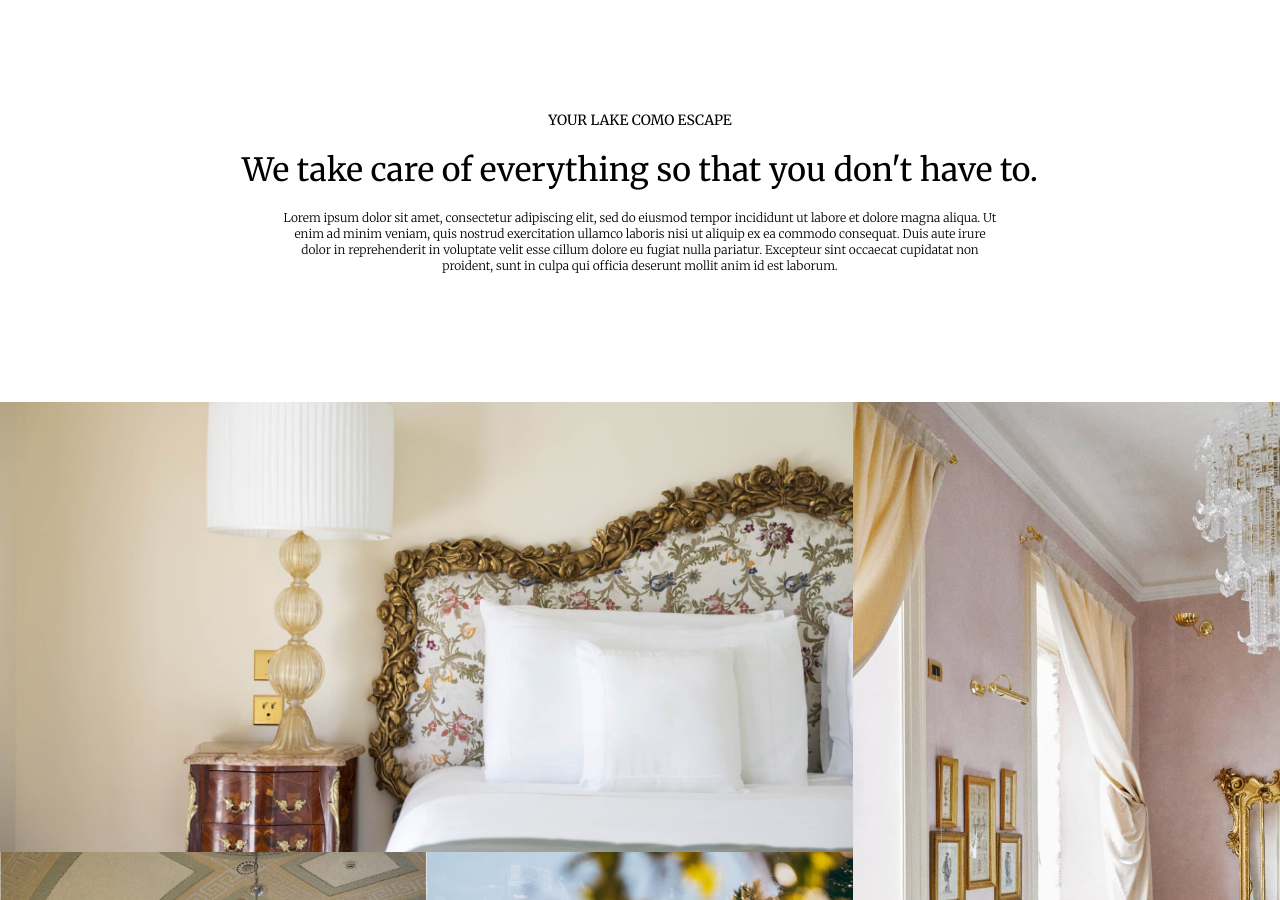
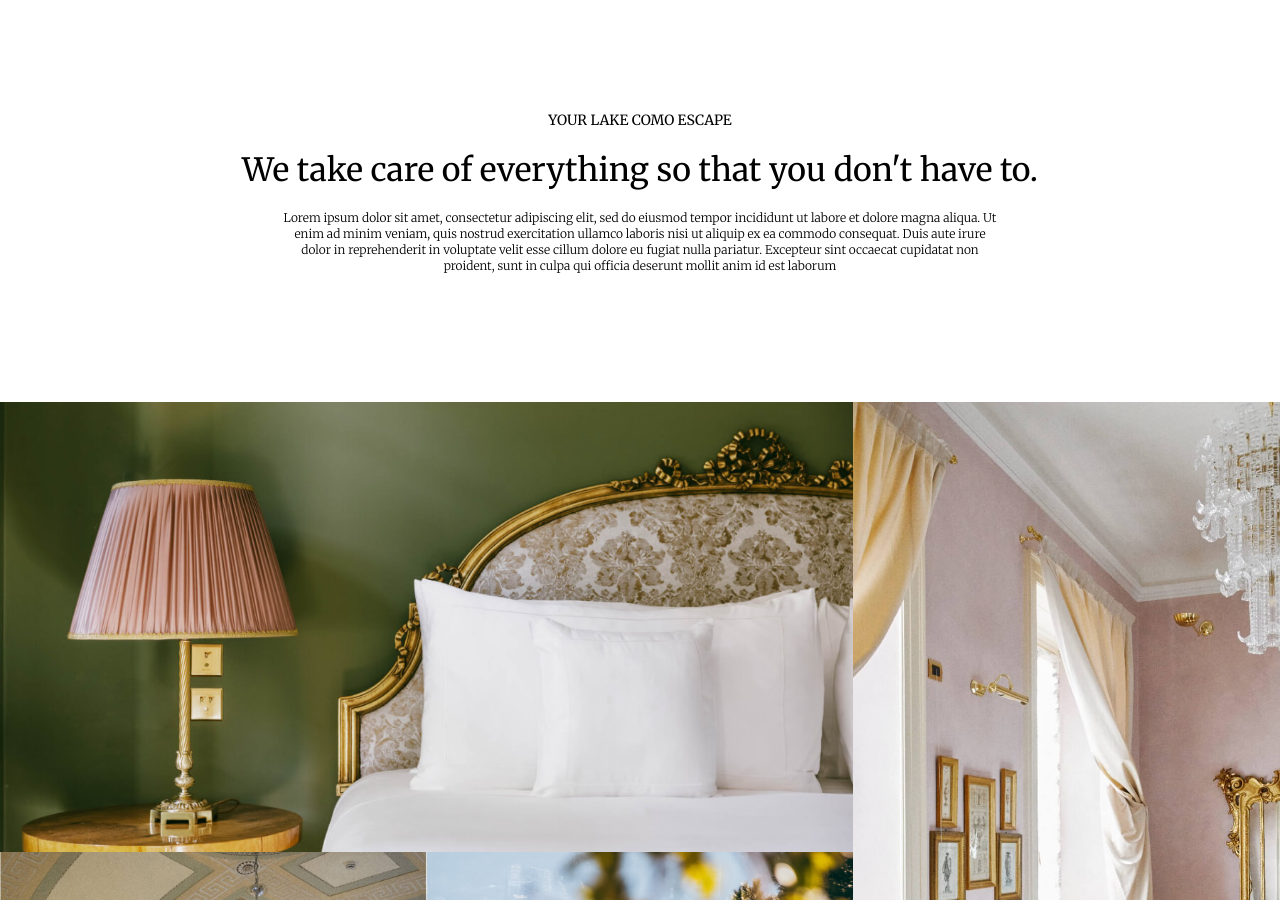
Before and after one commit to jessicavitorelo/boutique-hotel-project, a Jekyll site: the page built from index.html, in a window 1280 px wide and 900 px high, scrolled down 2231 px. Built offline with Jekyll 4.4.1, drawn with Linux system fonts in a browser that asks for light colours; part of the change alters nothing that is shown; some of the changed text lies outside the part shown.

```diff
--- a/assets/css/style.css
+++ b/assets/css/style.css
@@ -502,6 +502,9 @@ p {
 .h-full {
   height: 100%;
 }
+.min-h-\[50vh\] {
+  min-height: 50vh;
+}
 .min-h-\[65vh\] {
   min-height: 65vh;
 }
@@ -510,12 +513,6 @@ p {
 }
 .min-h-full {
   min-height: 100%;
-}
-.min-h-screen {
-  min-height: 100vh;
-}
-.min-h-\[50vh\] {
-  min-height: 50vh;
 }
 .w-full {
   width: 100%;
--- a/index.html
+++ b/index.html
@@ -23,14 +23,13 @@ blocks:
   - id: text-banner
     heading: Your Lake Como escape
     subheading: We take care of everything so that you don't have to.
-    paragraph: Lorem ipsum dolor sit amet, consectetur adipiscing elit, sed do eiusmod tempor incididunt ut labore et dolore magna aliqua. Ut enim ad minim veniam, quis nostrud exercitation ullamco laboris nisi ut aliquip ex ea commodo consequat. Duis aute irure dolor in reprehenderit in voluptate velit esse cillum dolore eu fugiat nulla pariatur. Excepteur sint occaecat cupidatat non proident, sunt in culpa qui officia deserunt mollit anim id est laborum.
-
+    paragraph: Lorem ipsum dolor sit amet, consectetur adipiscing elit, sed do eiusmod tempor incididunt ut labore et dolore magna aliqua. Ut enim ad minim veniam, quis nostrud exercitation ullamco laboris nisi ut aliquip ex ea commodo consequat. Duis aute irure dolor in reprehenderit in voluptate velit esse cillum dolore eu fugiat nulla pariatur. Excepteur sint occaecat cupidatat non proident, sunt in culpa qui officia deserunt mollit anim id est laborum
   - id: mixed-gallery
     column-count: 3
     columns:
       - height: 1
         width: 2
-        image: images/02-passalacqua-lake-como-5-room-detail.jpg
+        image: images/01-passalacqua-lake-como-green-room.jpg
         image-position: 50% 60%
       - height: 2
         width: 1
@@ -48,6 +47,18 @@ blocks:
         width: 2
         image: images/02-passalacqua-lake-como_2-junior-suite-living-room.jpg
         image-position: 50% 30%
+  - id: text-slider
+    heading: Amenities
+    paragraph: Lorem ipsum dolor sit amet, consectetur adipiscing elit, sed do eiusmod tempor incididunt ut labore et dolore magna aliqua.
+    button-text: See more
+    rooms:
+        - image: images/Passalacqua-9.jpg
+          heading: Pool
+        - image: images/31-boat-water.jpg
+          heading: Boat Charter
+        - image: images/passalacqua-8.jpg
+          heading: Private Garden
+
 
 
 ---
```
Also changed, not shown: images/01-passalacqua-lake-como-green-room.jpg (renamed from images/01-passalacqua-lake-como_1 - Room in the Palazz - Bedroom.jpg).
